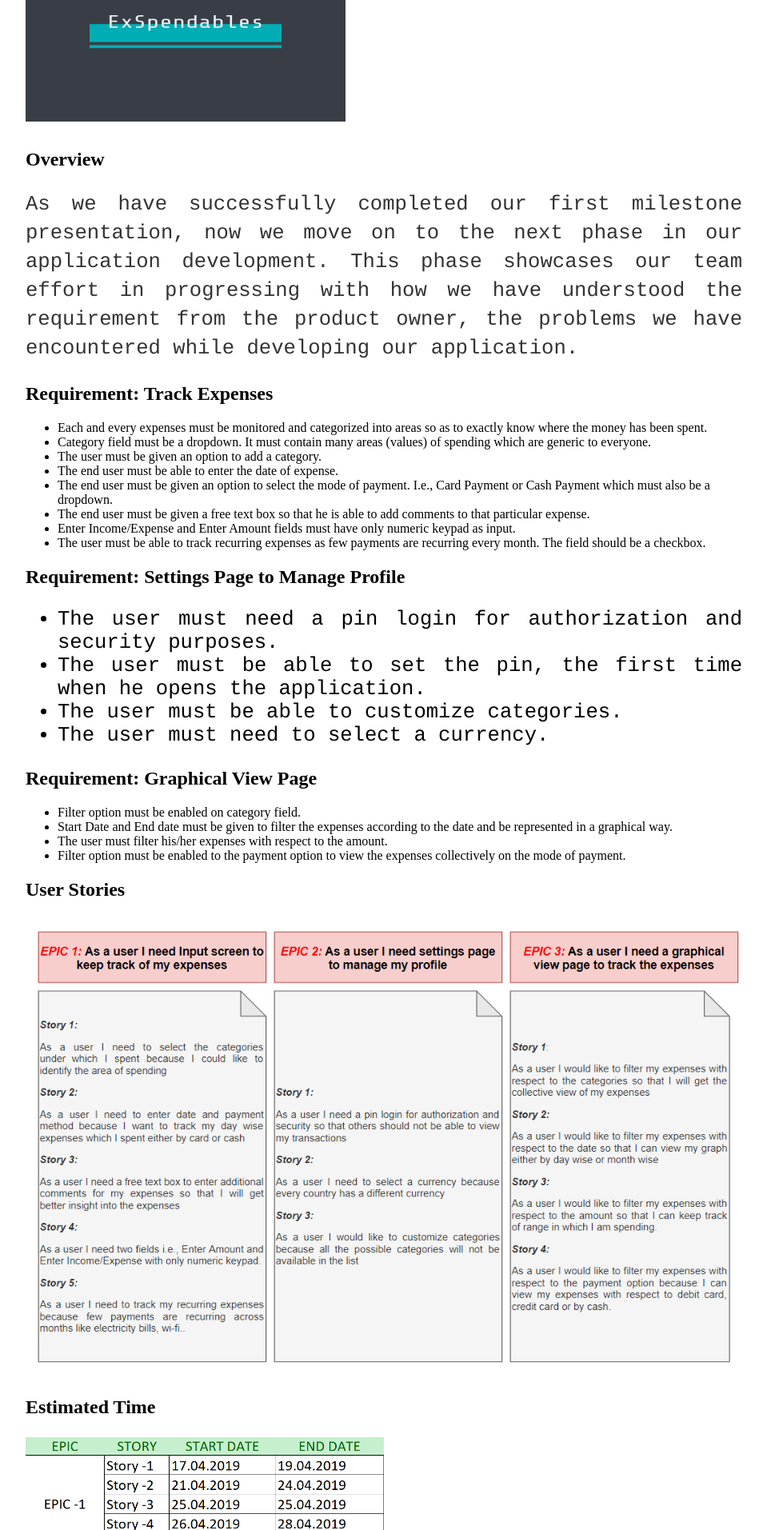
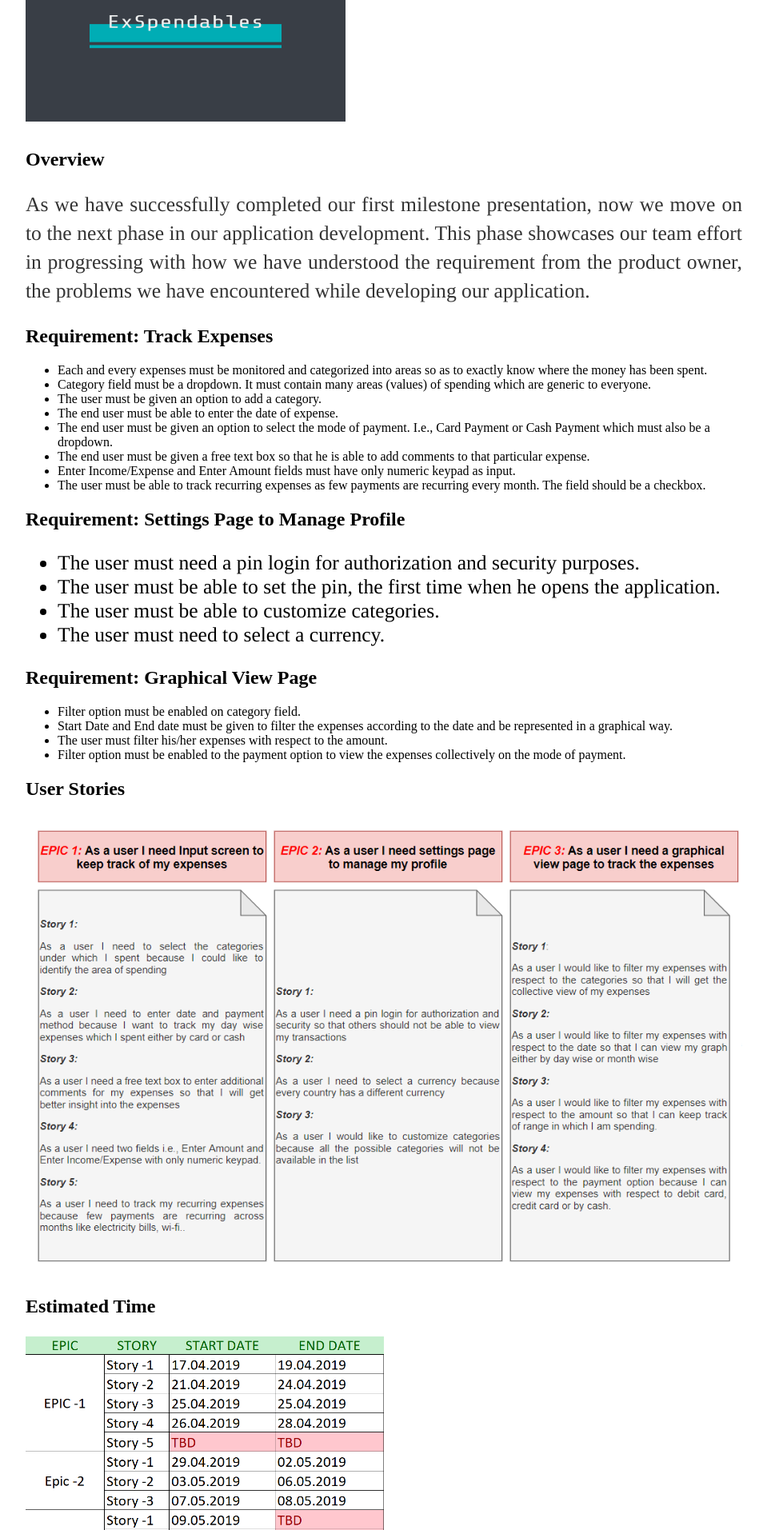
Before and after one commit to DBSE-teaching/isee2019-Sky-Net, a Jekyll site: the page built from docs/_posts/2018-04-03-ISEE-2019-initial-post.md, in a window 1280 px wide. Shown: the part 554-2467 px from the top of the page at 80% size, without its empty margins (160-1119 px from the left). Built offline with Jekyll 4.4.1, drawn with Linux system fonts in a browser that asks for light colours.

Commit message:
Update 2018-04-03-ISEE-2019-initial-post.md

```diff
--- a/docs/_posts/2018-04-03-ISEE-2019-initial-post.md
+++ b/docs/_posts/2018-04-03-ISEE-2019-initial-post.md
@@ -12,7 +12,7 @@ date: 2019-05-14
 
 ## **Overview**
 
-  <p style="font-family:courier;font-size:160%;text-align:justify"> As we have successfully completed our first milestone presentation, now we move on to the next phase in our application development. This phase showcases our team effort in progressing with how we have understood the requirement from the product owner, the problems we have encountered while developing our application.</p>
+  <p style="font-family:Times;font-size:160%;text-align:justify"> As we have successfully completed our first milestone presentation, now we move on to the next phase in our application development. This phase showcases our team effort in progressing with how we have understood the requirement from the product owner, the problems we have encountered while developing our application.</p>
 
 
 ## **Requirement: Track Expenses**
@@ -27,7 +27,7 @@ date: 2019-05-14
 - The user must be able to track recurring expenses as few payments are recurring every month. The field should be a checkbox.
 
 ## Requirement: Settings Page to Manage Profile
-<ul style="font-family:courier;font-size:160%;text-align:justify">
+<ul style="font-family:Times;font-size:160%;text-align:justify">
   <li>The user must need a pin login for authorization and security purposes.</li>
   <li>The user must be able to set the pin, the first time when he opens the application.</li>
   <li>The user must be able to customize categories.</li>
```
